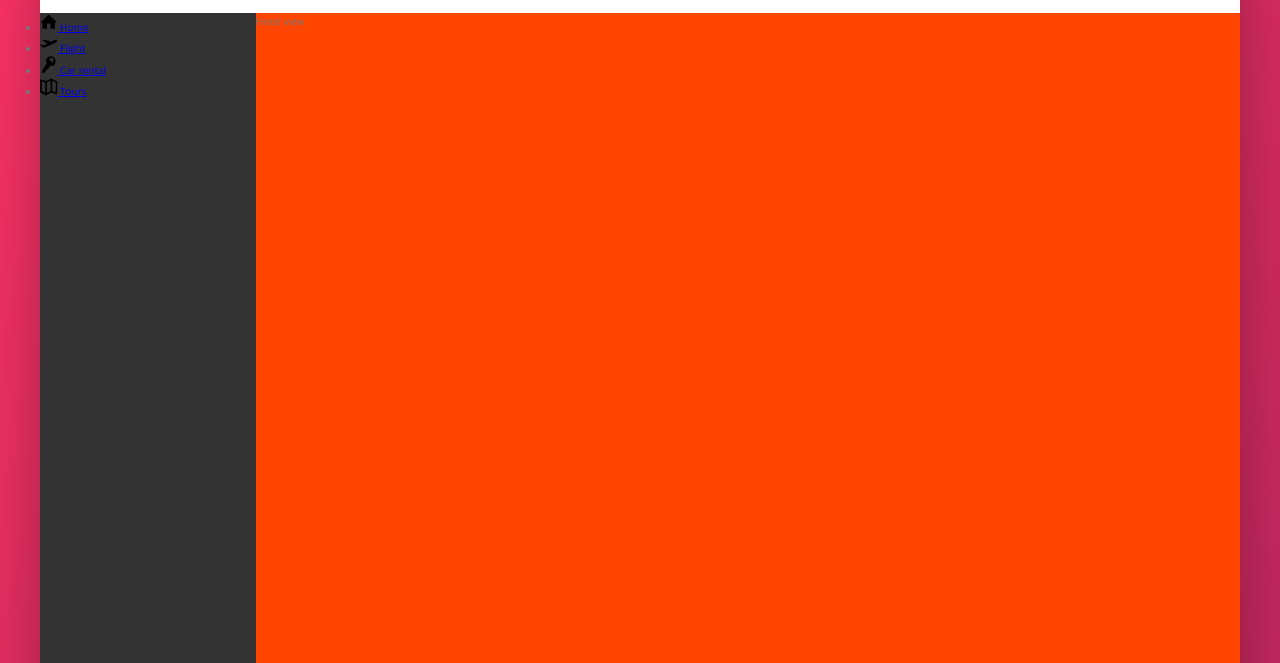
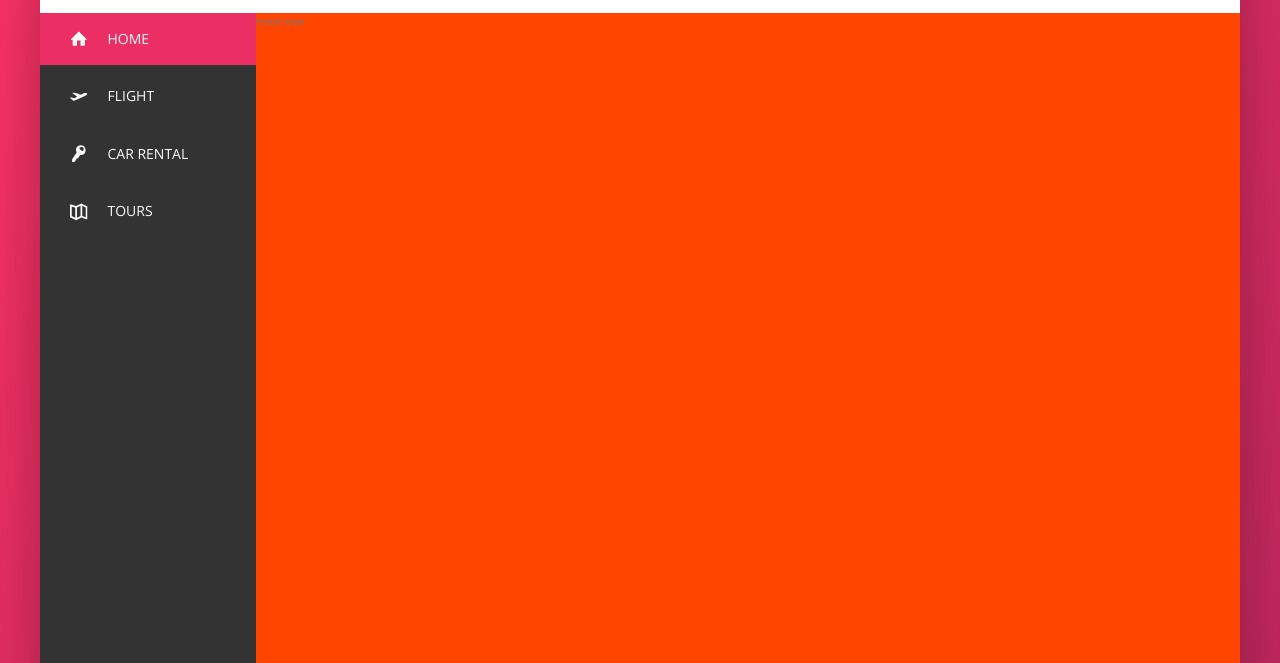
Before and after one commit to dimunozp/Trillo, a website: page index.html in a window 1280 px wide. Shown: the part 137-800 px from the top of the page. Drawn offline with nearby package versions, Linux system fonts and the light colour scheme.

Commit message:
feat(006): building the navigation part 2

```diff
--- a/index.html
+++ b/index.html
@@ -46,7 +46,7 @@
             <div class="content">
                 <nav class="sidebar">
                     <ul class="side-nav">
-                        <li class="side-nav__item">
+                        <li class="side-nav__item side-nav__item--active">
                             <a href="#" class="side-nav__link">
                                 <svg class="side-nav__icon">
                                     <use xlink:href="img/sprite.svg#icon-home"></use>
--- a/sass/_components.scss
+++ b/sass/_components.scss
@@ -116,20 +116,59 @@
 
 // SIDE NAVIGATION
 .side-nav {
+  font-size: 1.4rem;
+  list-style: none;
+  margin-top: 0;
 
   &__item {
+    position: relative;
 
+    &:not(:last-child) {
+      margin-bottom: .5rem;
+    }
   }
 
-  &__link {
+  &__item:before {
+    content: '';
+    position: absolute;
+    top: 0;
+    left: 0;
+    height: 100%;
+    width: 3px;
+    background-color: var(--color-primary);
+    transform: scaleY(0);
+    transition: transform .2s, width .4s cubic-bezier(1,0,0,1) .2s, background .1s;
+  }
 
+  &__item:hover::before,
+  &__item--active::before {
+    transform: scaleY(1);
+    width: 100%;
+  }
+
+  &__item:active::before {
+    background-color: var(--color-primary-light);
+  }
+
+  &__link:link,
+  &__link:visited {
+    color: var(--color-grey-light-1);
+    text-decoration: none;
+    text-transform: uppercase;
+    padding: 1.5rem 3rem;
+    position: relative;
+    z-index: 10;
+
+    display: flex;
+    align-items: center;
   }
 
   &__icon {
     width: 1.75rem;
     height: 1.75rem;
+    margin-right: 2rem;
+    fill: currentColor;
   }
-
 }
 
 // LEGAL TEXT
```
Also changed, not shown: css/style.css.
